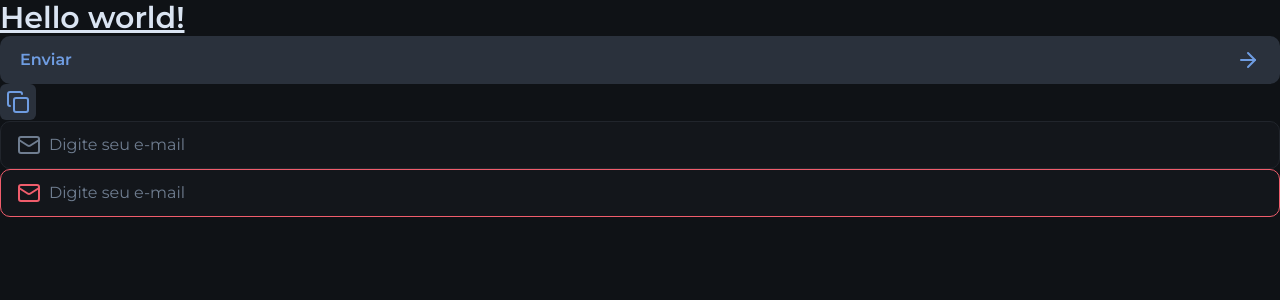
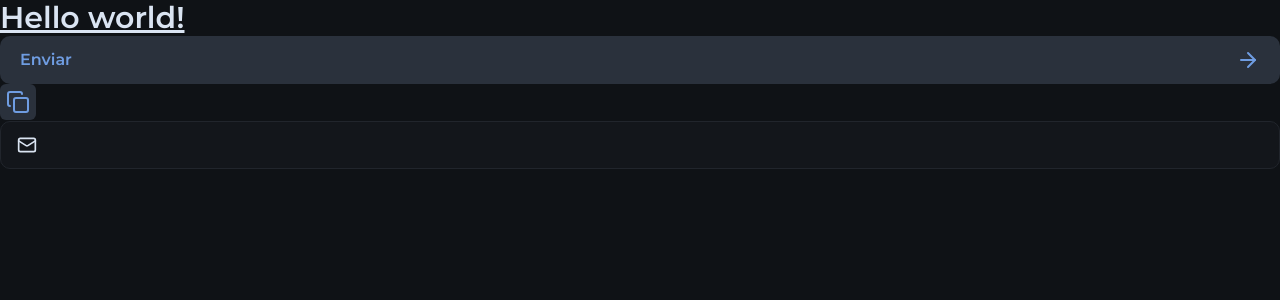
Before and after one commit to LucasAnselmoSilva12345/nlw-connect-web, a Next.js app: page / in a window 1280 px wide. Shown: the top 300 px of the page. Built offline with nearby package versions, Linux system fonts and the light colour scheme.

Commit message:
feat: Input Pattern Composition
Signed-off-by: LucasAnselmoSilva12345 <lucasanselmodasilva02@gmail.com>

```diff
--- a/src/app/page.tsx
+++ b/src/app/page.tsx
@@ -1,7 +1,7 @@
 import { Button } from '@/components/button';
 import { IconButton } from '@/components/icon-button';
-import { Input } from '@/components/input';
-import { ArrowRight, Copy } from 'lucide-react';
+import { InputField, InputIcon, InputRoot } from '@/components/input';
+import { ArrowRight, Copy, Mail } from 'lucide-react';
 
 export default function Home() {
   return (
@@ -18,8 +18,13 @@
       </IconButton>
 
       <div>
-        <Input type="text" placeholder="Digite seu e-mail" />
-        <Input type="text" placeholder="Digite seu e-mail" error />
+        <InputRoot>
+          <InputIcon>
+            <Mail className="size-5" />
+          </InputIcon>
+
+          <InputField />
+        </InputRoot>
       </div>
     </main>
   );
--- a/src/components/input.tsx
+++ b/src/components/input.tsx
@@ -1,23 +1,34 @@
 import { ComponentProps } from 'react';
-import { Mail } from 'lucide-react';
 
-interface InputProps extends ComponentProps<'input'> {
+interface InputRootProps extends ComponentProps<'div'> {
   error?: boolean;
 }
 
-export function Input({ error = false, ...props }: InputProps) {
+export function InputRoot({ error = false, ...props }: InputRootProps) {
   return (
     <div
       data-error={error}
       className="group bg-gray-800 h-12 border border-gray-600 rounded-xl px-4 flex items-center gap-2 focus-within:border-gray-100 data-[error=true]:border-danger"
-    >
-      <span className="text-gray-400 group-focus-within:text-gray-100 group-[&:not(:has(input:placeholder-shown))]:text-gray-100 group-data-[error=true]:text-danger">
-        <Mail />
-      </span>
-      <input
-        className="flex-1 outline-0 placeholder:text-gray-400"
-        {...props}
-      />
-    </div>
+      {...props}
+    />
   );
 }
+
+interface InputIconProps extends ComponentProps<'span'> {}
+
+export function InputIcon(props: InputIconProps) {
+  return (
+    <span
+      className="text-gray-400 group-focus-within:text-gray-100 group-[&:not(:has(input:placeholder-shown))]:text-gray-100 group-data-[error=true]:text-danger"
+      {...props}
+    />
+  );
+}
+
+interface InputFieldProps extends ComponentProps<'input'> {}
+
+export function InputField(props: InputFieldProps) {
+  return (
+    <input className="flex-1 outline-0 placeholder:text-gray-400" {...props} />
+  );
+}
```
